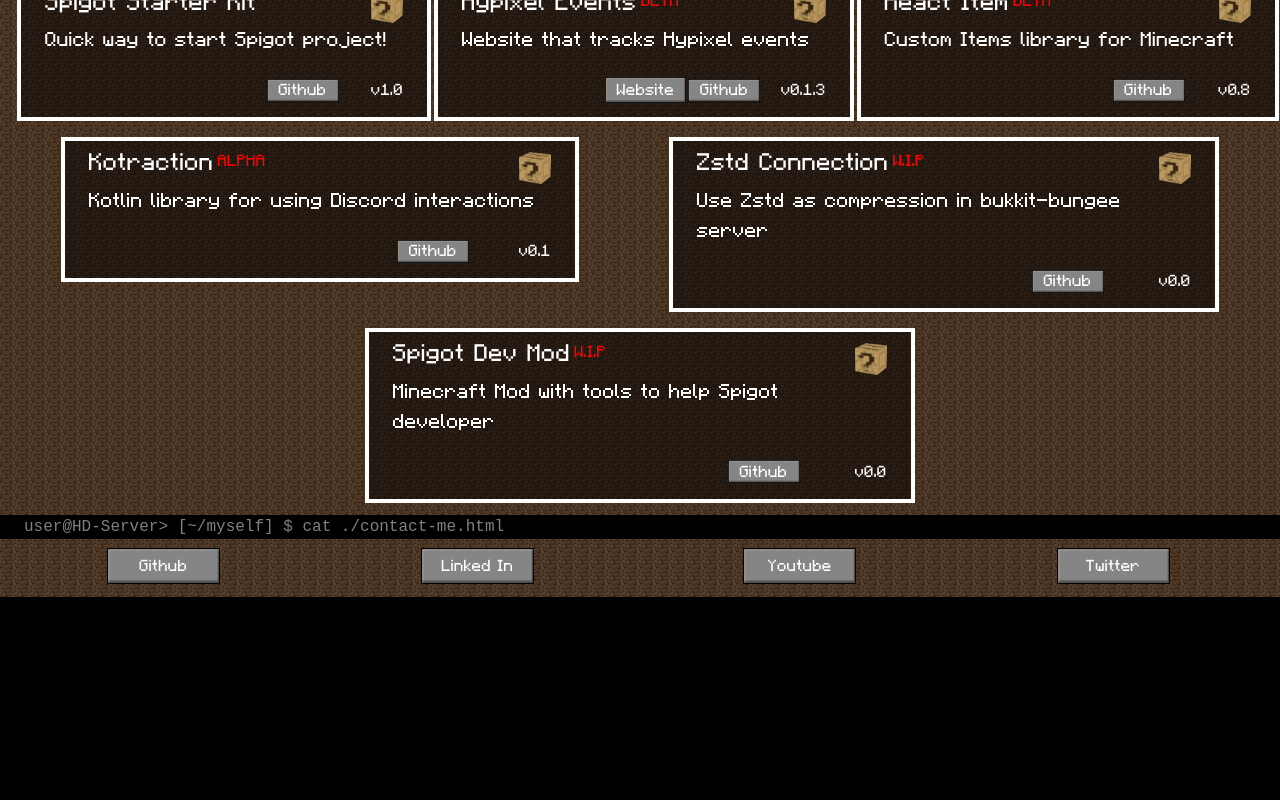
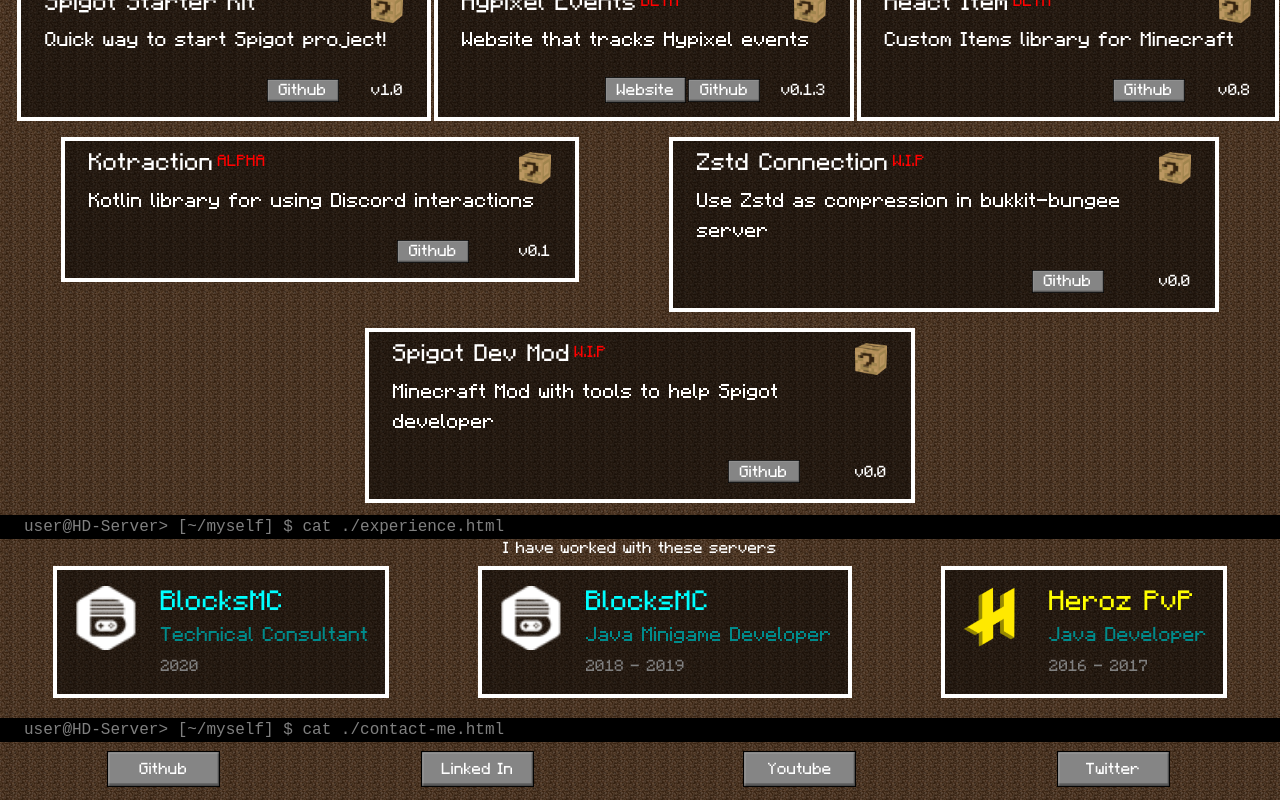
Before and after one commit to iHDeveloper/iHDeveloper, an Angular app: page / in a window 1280 px wide. Shown: the part 701-1501 px from the top of the page. Before the commit the page ends 1298 px from the top, so only its background shows below. Built offline with nearby package versions, Linux system fonts and the light colour scheme.

Commit message:
feat: add experience section

```diff
--- a/src/app/app.component.html
+++ b/src/app/app.component.html
@@ -44,13 +44,33 @@
             <hd-project name="Zstd Connection" description="Use Zstd as compression in bukkit-bungee server" version="0.0" state="W.I.P"></hd-project>
             <hd-project name="Spigot Dev Mod" description="Minecraft Mod with tools to help Spigot developer" version="0.0" state="W.I.P"></hd-project>
         </div>
-        <div class="d-flex flex-wrap justify-content-around">
-            <!-- <hd-project name="Spigot Starter Kit" description="Quick way to start Spigot project!" version="1.0"></hd-project>
-            <hd-project name="Hypixel Events" description="Website that tracks Hypixel events" version="0.1.3" state="BETA" website="https://hypixel.ihdeveloper.me"></hd-project>
-            <hd-project name="React Item" description="Custom Items library for Minecraft" version="0.8" state="BETA"></hd-project> -->
-            <!-- <hd-project name="Kotraction" description="Kotlin library for using Discord interactions" version="0.1" state="ALPHA"></hd-project>
-            <hd-project name="Zstd Connection" description="Use Zstd as compression in bukkit-bungee server" version="0.0" state="W.I.P"></hd-project>
-            <hd-project name="Spigot Dev Mod" description="Minecraft Mod with tools to help Spigot developer" version="0.0" state="W.I.P"></hd-project> -->
+    </div>
+</hd-minecraft>
+
+<!-- Experience -->
+<hd-terminal class="w-100 h-100" command="cat ./experience.html"></hd-terminal>
+<hd-minecraft>
+    <div class="container-fluid pe-2 ps-2">
+        <h6 class="text-center mb-2">I have worked with these servers</h6>
+        <div class="d-flex flex-wrap justify-content-around mb-3">
+            <hd-experience>
+                <img src="assets/blocksmc-icon.png" width="64" height="64" />
+                <span style="color: aqua;" name>BlocksMC</span>
+                <span style="color: darkcyan;" position>Technical Consultant</span>
+                <span duration>2020</span>
+            </hd-experience>
+            <hd-experience>
+                <img src="assets/blocksmc-icon.png" width="64" height="64" />
+                <span style="color: aqua;" name>BlocksMC</span>
+                <span style="color: darkcyan;" position>Java Minigame Developer</span>
+                <span duration>2018 - 2019</span>
+            </hd-experience>
+            <hd-experience>
+                <img src="assets/heroz-sa-icon.png" width="64" height="64" />
+                <span style="color: yellow;" name>Heroz PvP</span>
+                <span style="color: darkcyan;" position>Java Developer</span>
+                <span duration>2016 - 2017</span>
+            </hd-experience>
         </div>
     </div>
 </hd-minecraft>
--- a/src/app/app.module.ts
+++ b/src/app/app.module.ts
@@ -6,13 +6,15 @@
 import { TerminalComponent } from './terminal/terminal.component';
 import { MinecraftComponent } from './minecraft/minecraft.component';
 import { ProjectComponent } from './project/project.component';
+import { ExperienceComponent } from './experience/experience.component';
 
 @NgModule({
   declarations: [
     AppComponent,
     TerminalComponent,
     MinecraftComponent,
-    ProjectComponent
+    ProjectComponent,
+    ExperienceComponent
   ],
   imports: [
     BrowserModule,
--- /dev/null
+++ b/src/app/experience/experience.component.html
@@ -0,0 +1,19 @@
+<div class="container-sm minecraft-container p-3">
+    <div class="d-flex">
+
+        <div class="flex-shrink-0">
+            <ng-content select="img"></ng-content>
+        </div>
+        <div class="d-inline-flex flex-column ms-4">
+            <h3 class="m-0">
+                <ng-content select="span[name]"></ng-content>
+            </h3>
+            <p class="lead mb-1">
+                <ng-content select="span[position]"></ng-content>
+            </p>
+            <p class="job-duration m-0">
+                <ng-content select="span[duration]"></ng-content>
+            </p>
+        </div>
+    </div>
+</div>
--- /dev/null
+++ b/src/app/experience/experience.component.scss
@@ -0,0 +1,3 @@
+.job-duration {
+    color: gray;
+}
--- /dev/null
+++ b/src/app/experience/experience.component.ts
@@ -0,0 +1,14 @@
+import { Component, Input, OnInit } from '@angular/core';
+
+@Component({
+  selector: 'hd-experience',
+  templateUrl: './experience.component.html',
+  styleUrls: ['./experience.component.scss']
+})
+export class ExperienceComponent implements OnInit {
+  constructor() { }
+
+  ngOnInit(): void {
+  }
+
+}
```
Also changed, not shown: src/assets/blocksmc-icon.png (added), src/assets/heroz-sa-icon.png (added).
